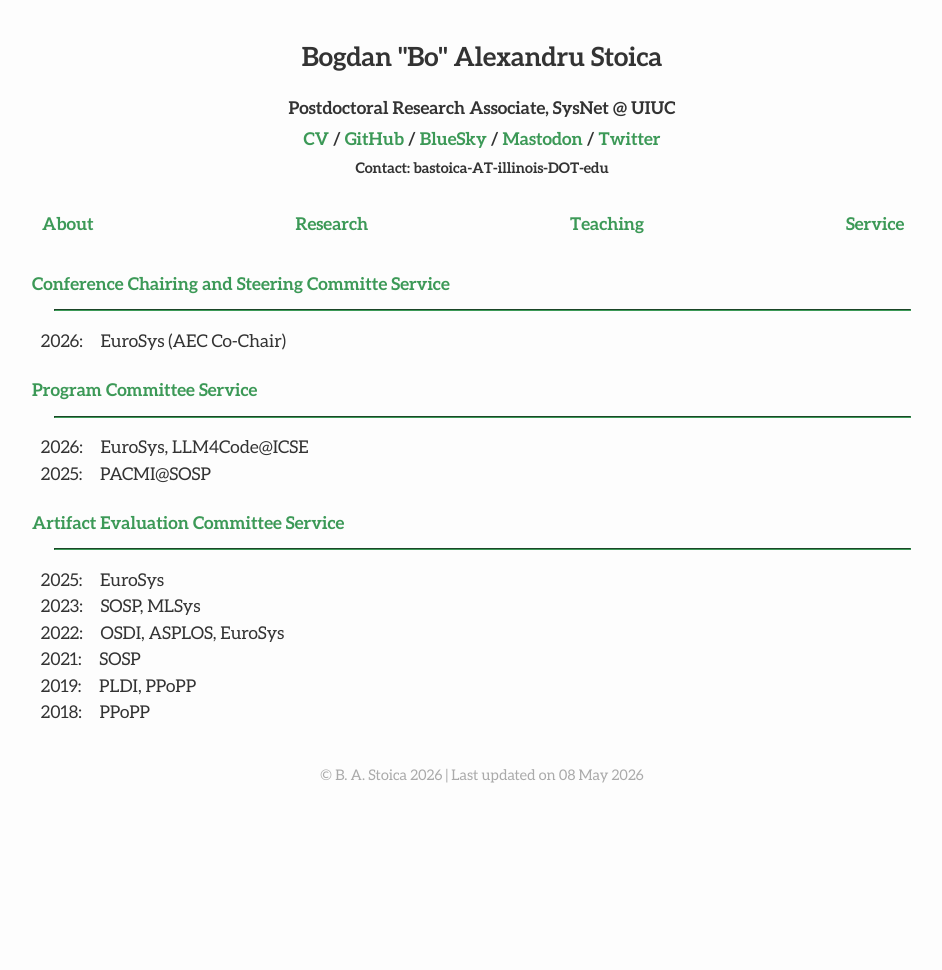
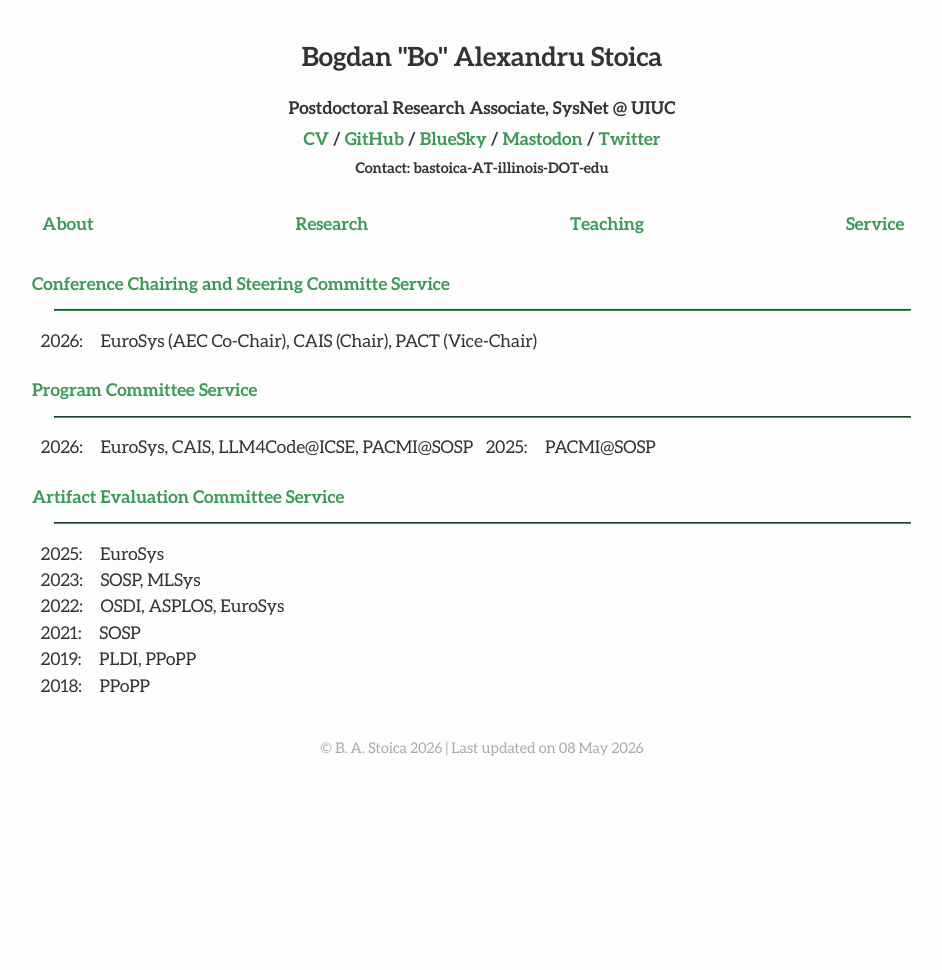
Before and after one commit to bastoica/bastoica.github.io, a Jekyll site: the page built from service.md, in a window 1280 px wide. Shown: the whole page, without its empty margins (158-1100 px from the left). Built offline with Jekyll 4.4.1, drawn with Linux system fonts in a browser that asks for light colours; nearby versions of some CDN libraries.

Commit message:
update service and committee volunteering

```diff
--- a/service.md
+++ b/service.md
@@ -7,12 +7,12 @@ published: true
 <h4 class="news-style" style="margin-top: 20px">Conference Chairing and Steering Committe Service</h4>
 <hr class="news-style" style="width: 95%; ">
 
-&ensp;2026:&emsp;EuroSys (AEC Co-Chair)
+&ensp;2026:&emsp;EuroSys (AEC Co-Chair), CAIS (Chair), PACT (Vice-Chair)
 
 <h4 class="news-style" style="margin-top: 20px">Program Committee Service</h4>
 <hr class="news-style" style="width: 95%; ">
 
-&ensp;2026:&emsp;EuroSys, LLM4Code@ICSE
+&ensp;2026:&emsp;EuroSys, CAIS, LLM4Code@ICSE, PACMI@SOSP
 &ensp;2025:&emsp;PACMI@SOSP
 
 <h4 class="news-style" style="margin-top: 20px">Artifact Evaluation Committee Service</h4>
```
